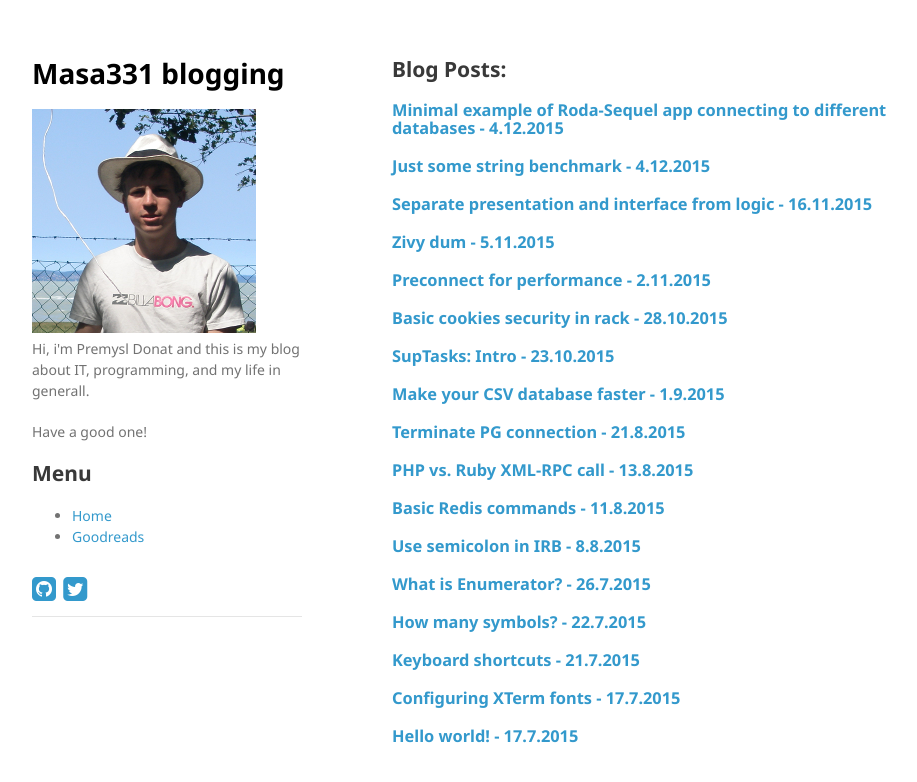
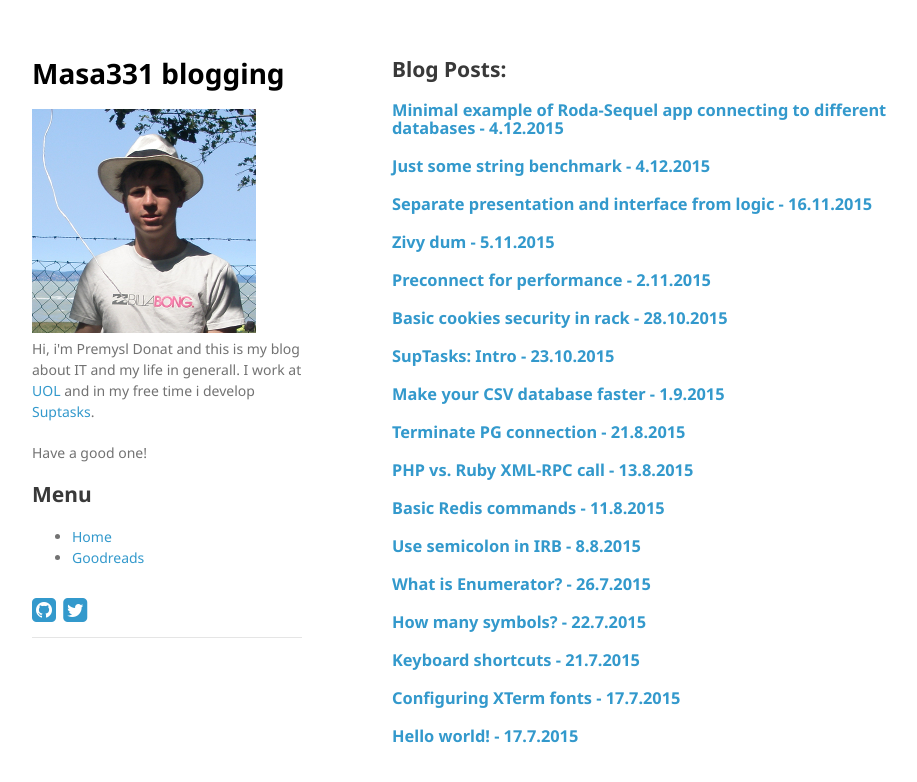
Before and after one commit to Masa331/blog, a Jekyll site: the page built from index.md, in a window 1280 px wide. Shown: the top 782 px of the page, without its empty margins (178-1095 px from the left). Built offline with Jekyll 4.4.1, drawn with Linux system fonts in a browser that asks for light colours; nearby versions of some CDN libraries.

Commit message:
Update bio

```diff
--- a/_includes/header.html
+++ b/_includes/header.html
@@ -18,7 +18,7 @@
       <header>
         <h1><a href="http://masa331.github.io">Masa331 blogging</a></h1>
         <img src="http://masa331.github.io/assets/images/my-picture.png" alt="my-photo" />
-        <p>Hi, i'm Premysl Donat and this is my blog about IT, programming, and my life in generall.</p>
+        <p>Hi, i'm Premysl Donat and this is my blog about IT and my life in generall. I work at <a href="http://uol.cz">UOL</a> and in my free time i develop <a href="https://suptasks.com">Suptasks</a>.</p>
         <p>Have a good one!</p>
 
         <h2>Menu</h2>
```
